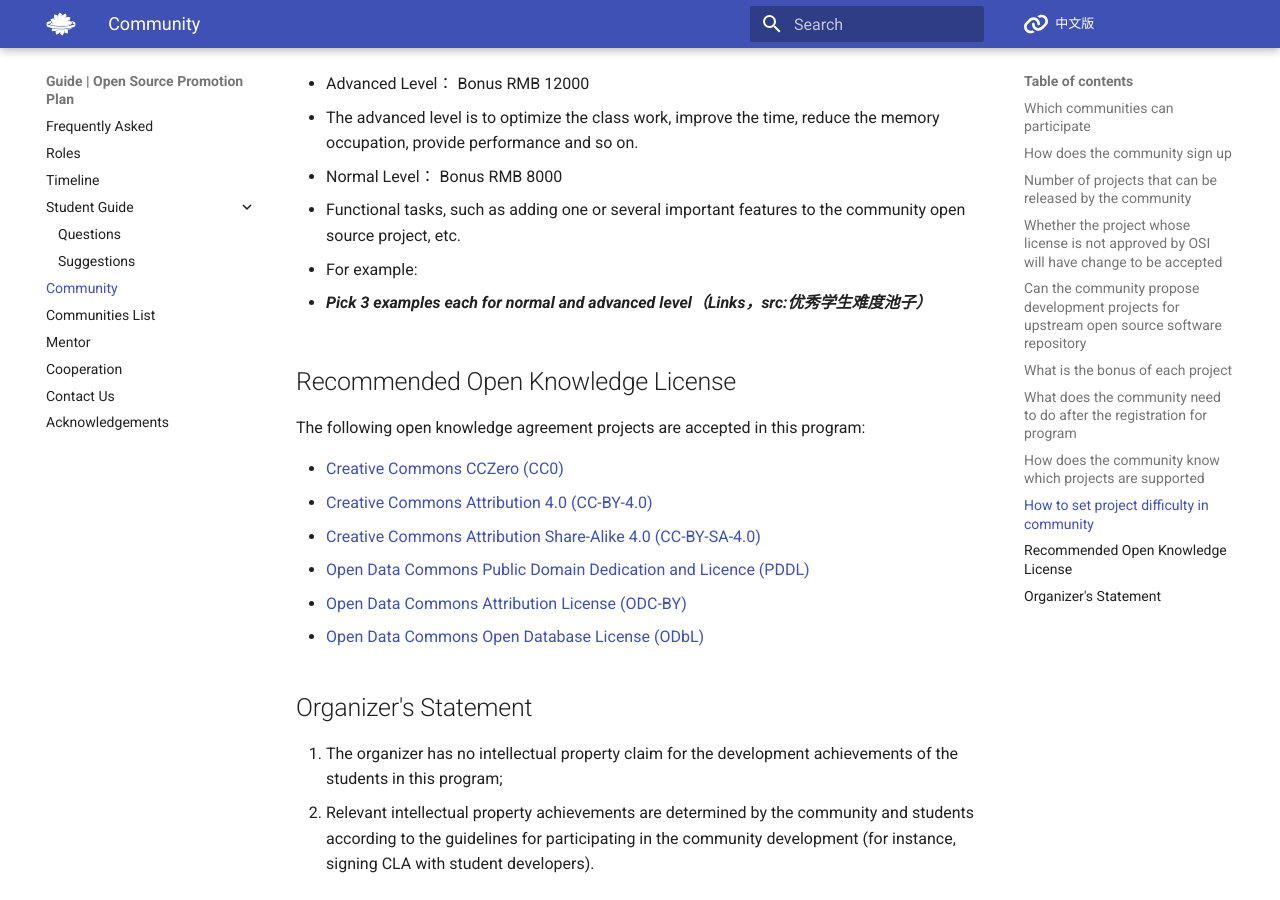
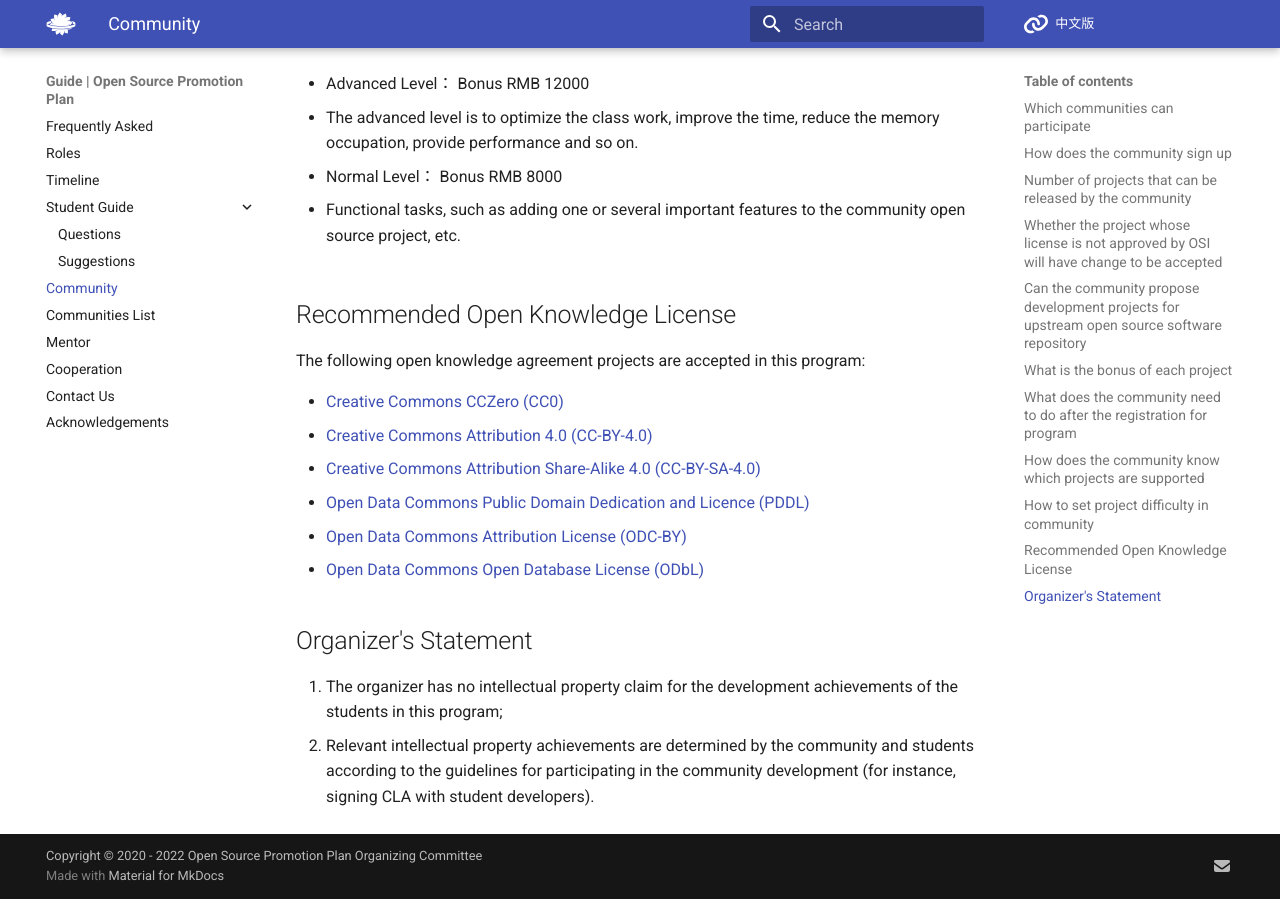
Before and after one commit to summer-ospp/help-en, an MkDocs documentation site: the page built from docs/community.md, in a window 1280 px wide and 900 px high, scrolled down 2989 px. Built offline with MkDocs 1.6.1 and Material for MkDocs 9.7.7, drawn with Linux system fonts in a browser that asks for light colours; comment, search, counter and statistics services are not loaded.

Commit message:
Update community.md

```diff
--- a/docs/community.md
+++ b/docs/community.md
@@ -89,10 +89,6 @@ The difficulty of the project is divided into normal and advanced levels, and th
 
   - Functional tasks, such as adding one or several important features to the community open source project, etc.
 
-- For example:
-
-  - ***Pick 3 examples each for normal and advanced level（Links，src:优秀学生难度池子）***
-
 
 
 ## Recommended Open Knowledge License
```
